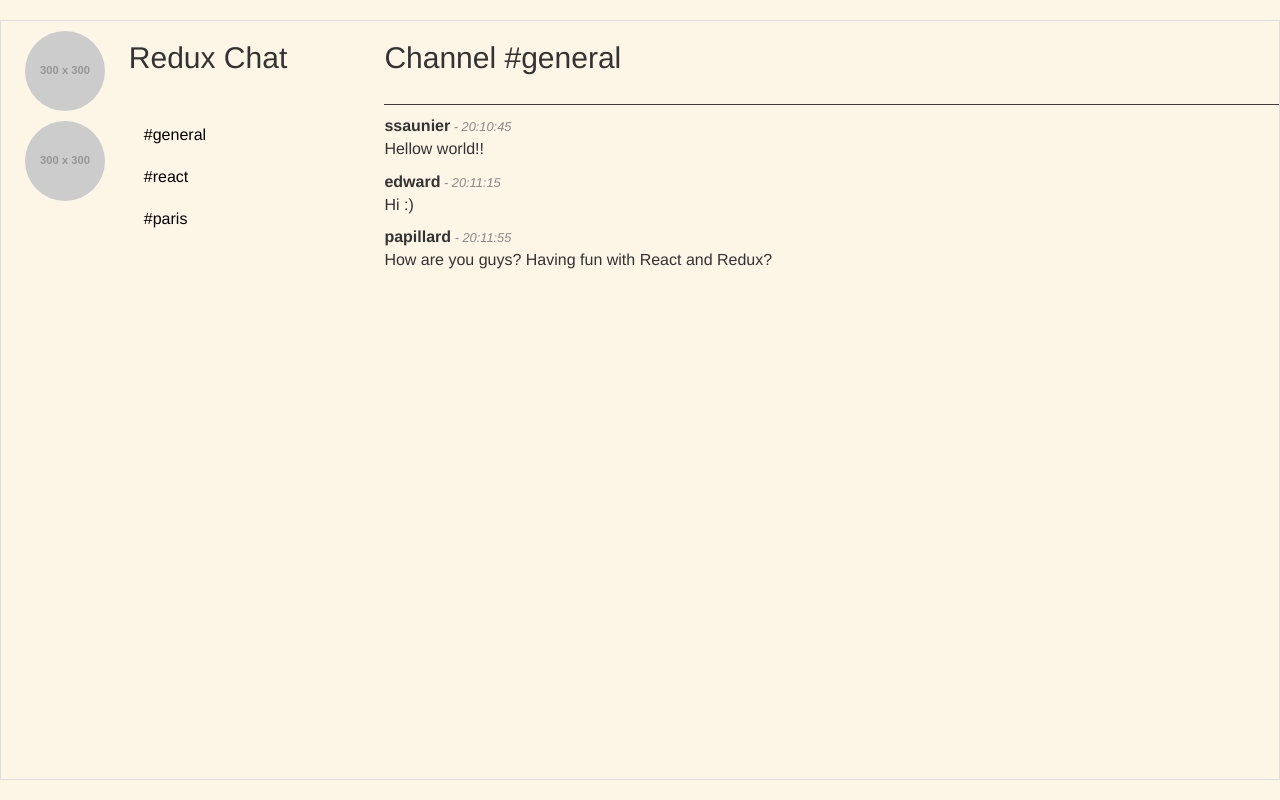
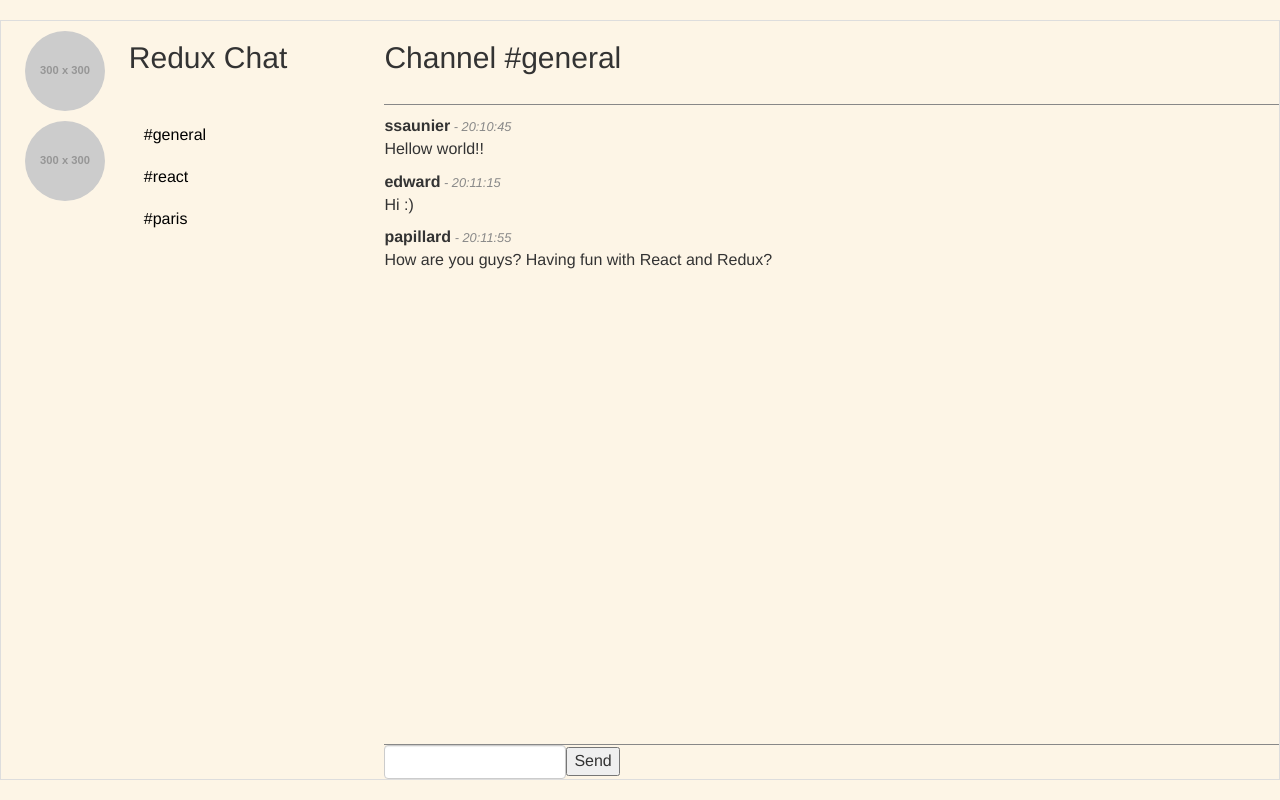
Before and after one commit to erik-trantt/chat-redux, a React app: page / in a window 1280 px wide. Built offline with nearby package versions, Linux system fonts and the light colour scheme.

Commit message:
add: input form control

```diff
--- a/assets/stylesheets/application.scss
+++ b/assets/stylesheets/application.scss
@@ -18,9 +18,13 @@
   flex: 0 0 20%;
 }
 .chatroom {
-  flex: 1 1 70%;
+  flex: 1 1 auto;
   display: flex;
   flex-flow: column;
+
+  .chat-list {
+    flex: 1 1 auto;
+  }
 }
 .orgs {
   position: relative;
@@ -46,7 +50,7 @@
   padding-bottom: 30px;
 }
 .horizontal-line {
-  border-bottom: 1px solid #3d3d3d;
+  border-bottom: 1px solid #888;
 }
 .list-group {
   list-style: none;
--- a/src/containers/chat_room.jsx
+++ b/src/containers/chat_room.jsx
@@ -14,15 +14,35 @@
   );
 };
 
+const Input = () => {
+  return (
+    <div className="input">
+      <form className="form-inline">
+        <div className="form-row">
+          <input type="text" name="message" className="form-control" id="message-input" />
+          <button type="submit">Send</button>
+        </div>
+      </form>
+    </div>
+  );
+};
+
+const renderChatList = () => {
+  return (
+    <div className="chat-list horizontal-line">
+      <Chat sender="ssaunier" content="Hellow world!!" time="20:10:45" />
+      <Chat sender="edward" content="Hi :)" time="20:11:15" />
+      <Chat sender="papillard" content="How are you guys? Having fun with React and Redux?" time="20:11:55" />
+    </div>
+  );
+};
+
 const ChatRoom = (props) => {
   return (
     <section className="chatroom">
       <h2 className="headers horizontal-line">Channel #general</h2>
-      <div className="chat-list">
-        <Chat sender="ssaunier" content="Hellow world!!" time="20:10:45" />
-        <Chat sender="edward" content="Hi :)" time="20:11:15" />
-        <Chat sender="papillard" content="How are you guys? Having fun with React and Redux?" time="20:11:55" />
-      </div>
+      { renderChatList() }
+      <Input />
     </section>
   );
 };
--- a/templates/index.html
+++ b/templates/index.html
@@ -2,8 +2,9 @@
 <html>
   <head>
     <meta charset="UTF-8">
+    <meta name="viewport" content="width=device-width, initial-scale=1.0">
     <link rel="stylesheet" href="https://maxcdn.bootstrapcdn.com/bootstrap/3.3.7/css/bootstrap.min.css">
-    <title>Redux boilerplate</title>
+    <title>Redux chat</title>
   </head>
   <body>
     <div id="root"></div>
```
